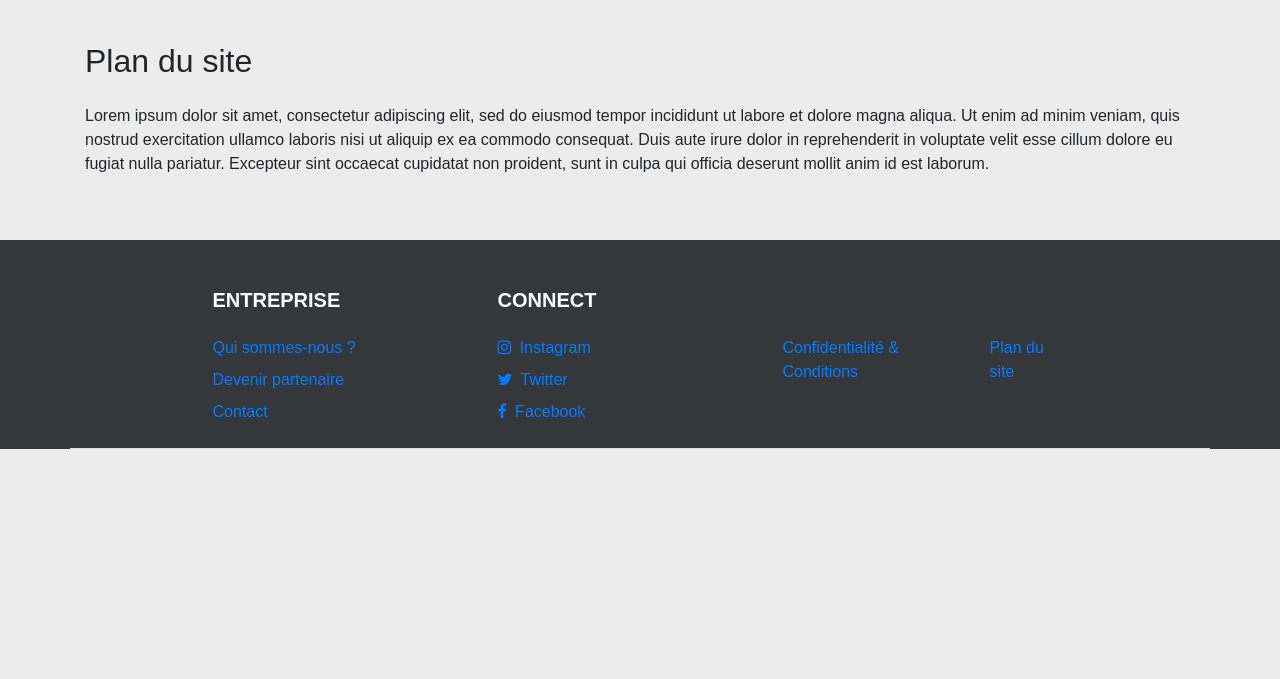
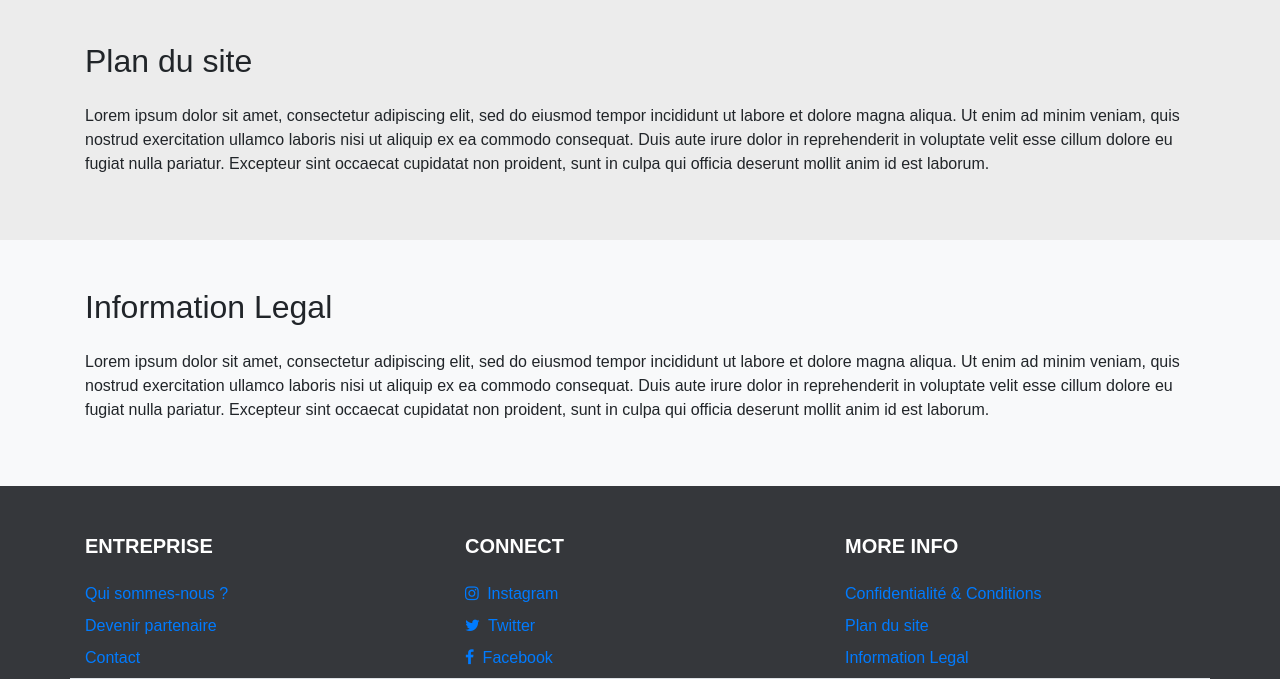
Before and after one commit to AminSaffar-hub/project_2, a Django app: page /footer_info/ in a window 1280 px wide. Shown: the part 1062-1741 px from the top of the page. Before the commit the page ends 1511 px from the top, so only its background shows below. Run offline with Django 4.2, Linux system fonts and the light colour scheme; some libraries are stand-ins or nearby versions; some web fonts are replaced.

Commit message:
update footer

```diff
--- a/backend/frontend/templates/frontend/base.html
+++ b/backend/frontend/templates/frontend/base.html
@@ -51,8 +51,8 @@
 <footer>
     <div class="container pt-5 border-bottom">
         <div class="row justify-content-center align-items-center">
-            <div class="col-md-3 col-sm-6 col-6 p-0 mb-3">
-                <h5 class="mb-4 font-weight-bold text-uppercase">Entreprise</h5>
+            <div class="col-md-4 col-sm-12 col-12">
+                <h5 class="mb-4 font-weight-bold text-uppercase footer-heading">Entreprise</h5>
                 <ul class="list-group">
                     <li class="list-group-item bg-transparent border-0 p-0 mb-2"><a href="{% url 'footer_info' %}#qui_sommes_nous">Qui sommes-nous ?</a></li>
                     <li class="list-group-item bg-transparent border-0 p-0 mb-2"><a href="{% url 'footer_info' %}#devenir_partenaire">Devenir partenaire</a></li>
@@ -60,8 +60,8 @@
                 </ul>
             </div>
 
-            <div class="col-md-3 col-sm-6 col-6 mb-3 p-0">
-                <h5 class="mb-4 font-weight-bold text-uppercase">Connect</h5>
+            <div class="col-md-4 col-sm-12 col-12">
+                <h5 class="mb-4 font-weight-bold text-uppercase footer-heading">Connect</h5>
                 <ul class="list-group">
                     <li class="list-group-item bg-transparent border-0 p-0 mb-2">
                         <a href="https://www.Instagram.com/naologic"><i class="fa fa-instagram mr-1"></i> Instagram</a>
@@ -75,11 +75,13 @@
                 </ul>
             </div>
 
-            <div class="col-md-3 col-sm-6 col-6 mb-3 p-0"> <!-- added new column -->
-                <div class="py-4 d-flex align-items-center">
-                    <a class="mr-4" href="{% url 'footer_info' %}#Confidentialité">Confidentialité & Conditions</a>
-                    <a href="{% url 'footer_info' %}#site_plan">Plan du site</a>
-                </div>
+            <div class="col-md-4 col-sm-12 col-12">
+                <h5 class="mb-4 font-weight-bold text-uppercase footer-heading">More Info</h5>
+                <ul class="list-group">
+                    <li class="list-group-item bg-transparent border-0 p-0 mb-2"><a href="{% url 'footer_info' %}#Confidentialité">Confidentialité & Conditions</a></li>
+                    <li class="list-group-item bg-transparent border-0 p-0 mb-2"><a href="{% url 'footer_info' %}#site_plan">Plan du site</a></li>
+                    <li class="list-group-item bg-transparent border-0 p-0 mb-2"><a href="{% url 'footer_info' %}#Legal_info">Information Legal</a></li>
+                </ul>
             </div>
         </div>
     </div>
--- a/backend/frontend/templates/frontend/footer_info.html
+++ b/backend/frontend/templates/frontend/footer_info.html
@@ -37,5 +37,12 @@
         </div>
     </section>
 
+    <section id="Legal_info" class="py-5 bg-light">
+        <div class="container">
+            <h2 class="mb-4">Information Legal</h2>
+            <p>Lorem ipsum dolor sit amet, consectetur adipiscing elit, sed do eiusmod tempor incididunt ut labore et dolore magna aliqua. Ut enim ad minim veniam, quis nostrud exercitation ullamco laboris nisi ut aliquip ex ea commodo consequat. Duis aute irure dolor in reprehenderit in voluptate velit esse cillum dolore eu fugiat nulla pariatur. Excepteur sint occaecat cupidatat non proident, sunt in culpa qui officia deserunt mollit anim id est laborum.</p>
+        </div>
+    </section>
+
 
 {% endblock %}
```
Also changed, not shown: backend/frontend/static/css/main.css (+22 -3 lines).
